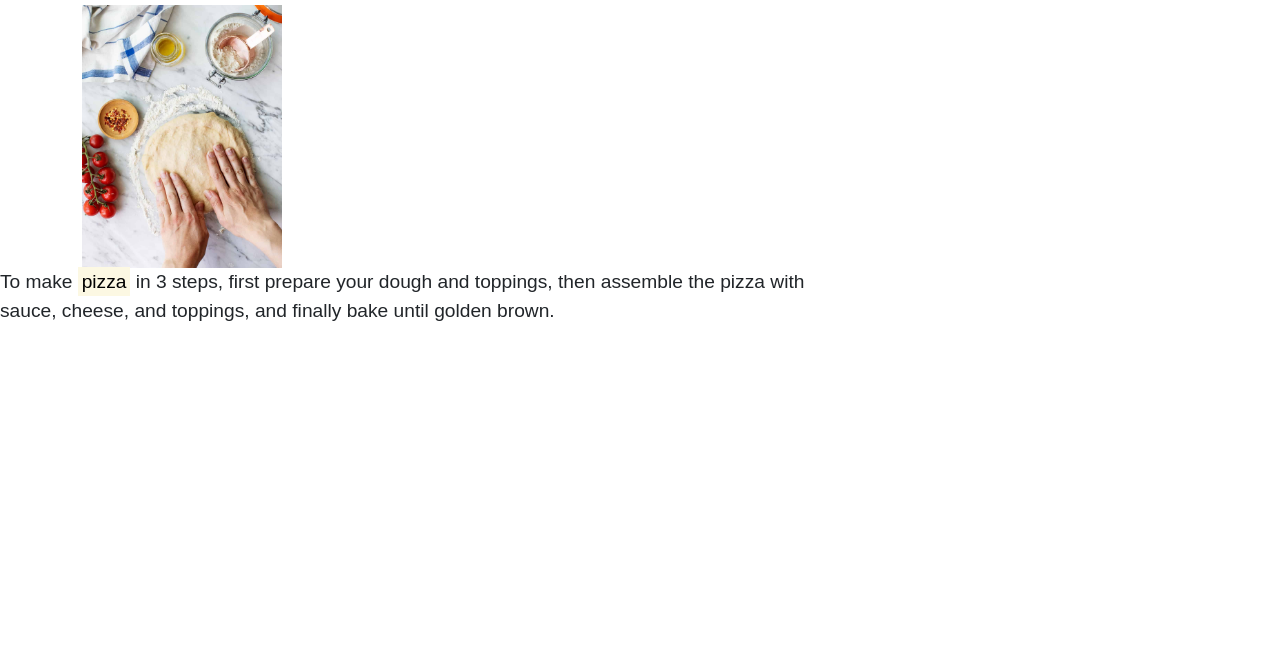
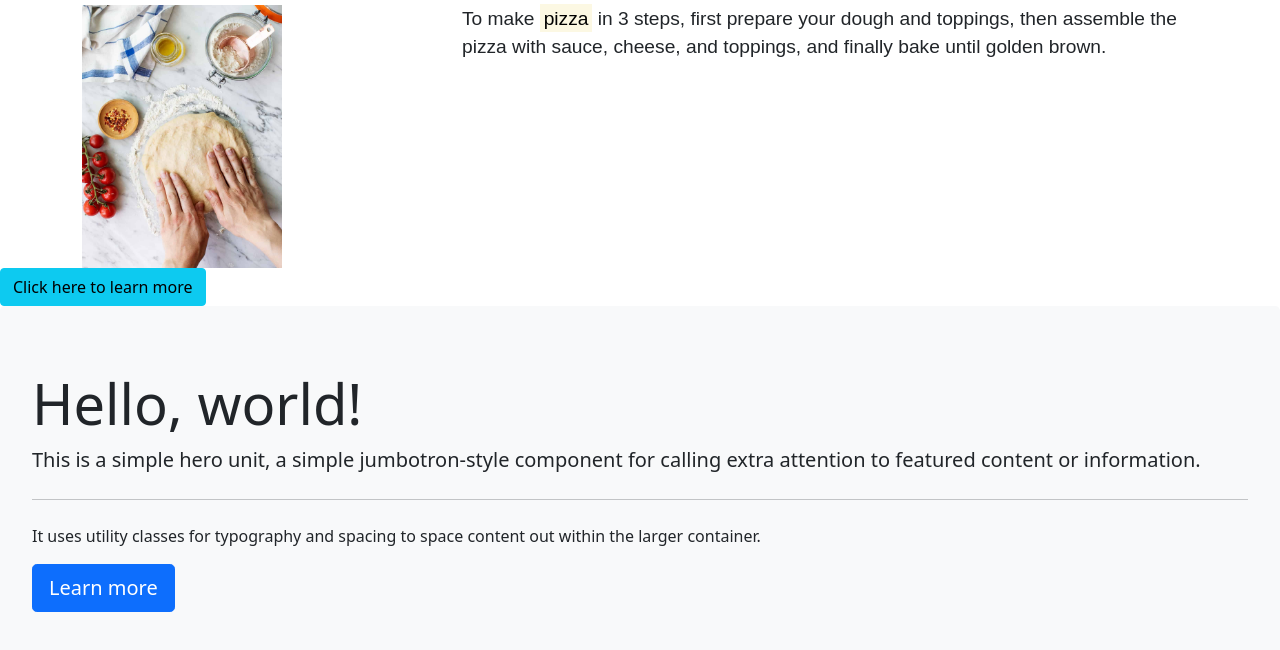
Before and after one commit to magicalbose/Bootstrap-Pizza-Website, a plain HTML site: page Index.html in a window 1280 px wide. Shown: the part 392-1042 px from the top of the page. Before the commit the page ends 800 px from the top, so only its background shows below. Drawn offline with nearby package versions, Linux system fonts and the light colour scheme.

Commit message:
Add files via upload

```diff
--- a/Index.html
+++ b/Index.html
@@ -19,7 +19,8 @@
                 <img id="pizzaimage" src="./pizza bootstrap.avif" alt="pizza1">
             </div>
             <div class="col-md-8 col-sm-6">
-                <blockquote class="hello"><mark>Pizza</mark> is an Italian food that was created in the Naples area, Southern Italy.
+                <blockquote class="hello"><mark>Pizza</mark> is an Italian food that was created in the Naples area,
+                    Southern Italy.
                     It is made with
                     different toppings. Some of the most common toppings are mozzarella (a kind of cheese), sausages,
                     pepperoni, vegetables, tomatoes, spices and herbs and basil. These toppings are added over a piece
@@ -34,15 +35,27 @@
 
     <h3 class="display-3 myheading2"> How Pizza is Made</h3>
     <div class="container">
-        <div class="col-md-6 col-sm-6">
-            <img id="pizzamaking" src="./pizza_made.jpg" alt="pizza2">
+        <div class="row">
+            <div class="col-md-4 col-sm-6">
+                <img id="pizzamaking" src="./pizza_made.jpg" alt="pizza2">
+            </div>
+            <div class="col-md-8 col-sm-4">
+                <blockquote class="hello2">
+                    To make <mark>pizza</mark> in 3 steps, first prepare your dough and toppings, then assemble the
+                    pizza with
+                    sauce, cheese, and toppings, and finally bake until golden brown.
+                </blockquote>
+            </div>
         </div>
     </div>
-    <div class="col-md-8 col-sm-4">
-        <blockquote class="hello2">
-            To make <mark>pizza</mark> in 3 steps, first prepare your dough and toppings, then assemble the pizza with sauce, cheese, and toppings, and finally bake until golden brown.
-        </blockquote>
-    </div>
+    <button type="button" class="btn btn-info"> Click here to learn more</button>
+    <div class="jumbotron">
+        <h1 class="display-4">Hello, world!</h1>
+        <p class="lead">This is a simple hero unit, a simple jumbotron-style component for calling extra attention to featured content or information.</p>
+        <hr class="my-4">
+        <p>It uses utility classes for typography and spacing to space content out within the larger container.</p>
+        <a class="btn btn-primary btn-lg" href="#" role="button">Learn more</a>
+      </div>
 </body>
 
 </html>
--- a/style.css
+++ b/style.css
@@ -22,3 +22,9 @@
     font-family: fantasy;
     font-size: larger;
 }
+.jumbotron {
+    padding: 4rem 2rem;
+    margin-bottom: 2rem;
+    background-color: var(--bs-light);
+    border-radius: .3rem;
+  }
```
